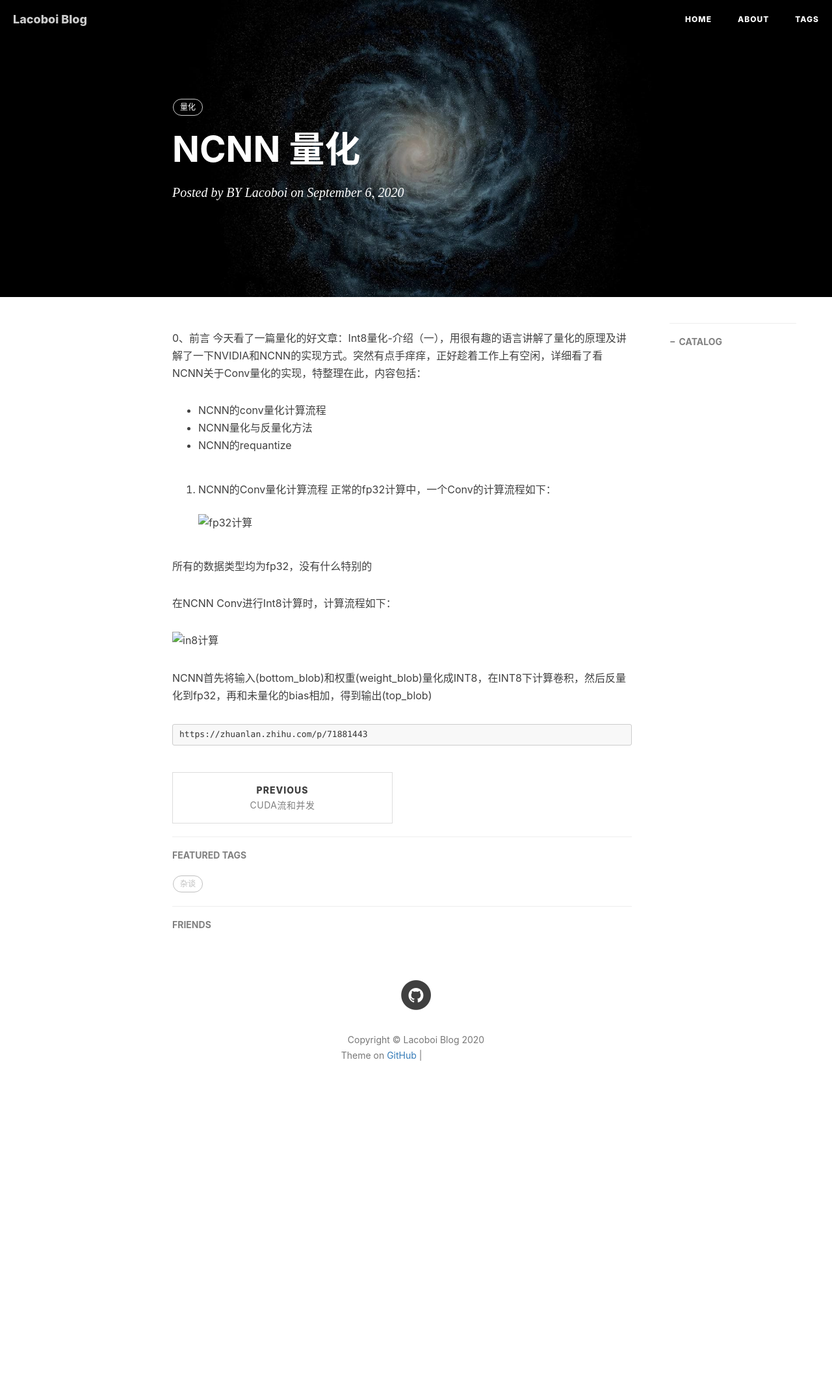
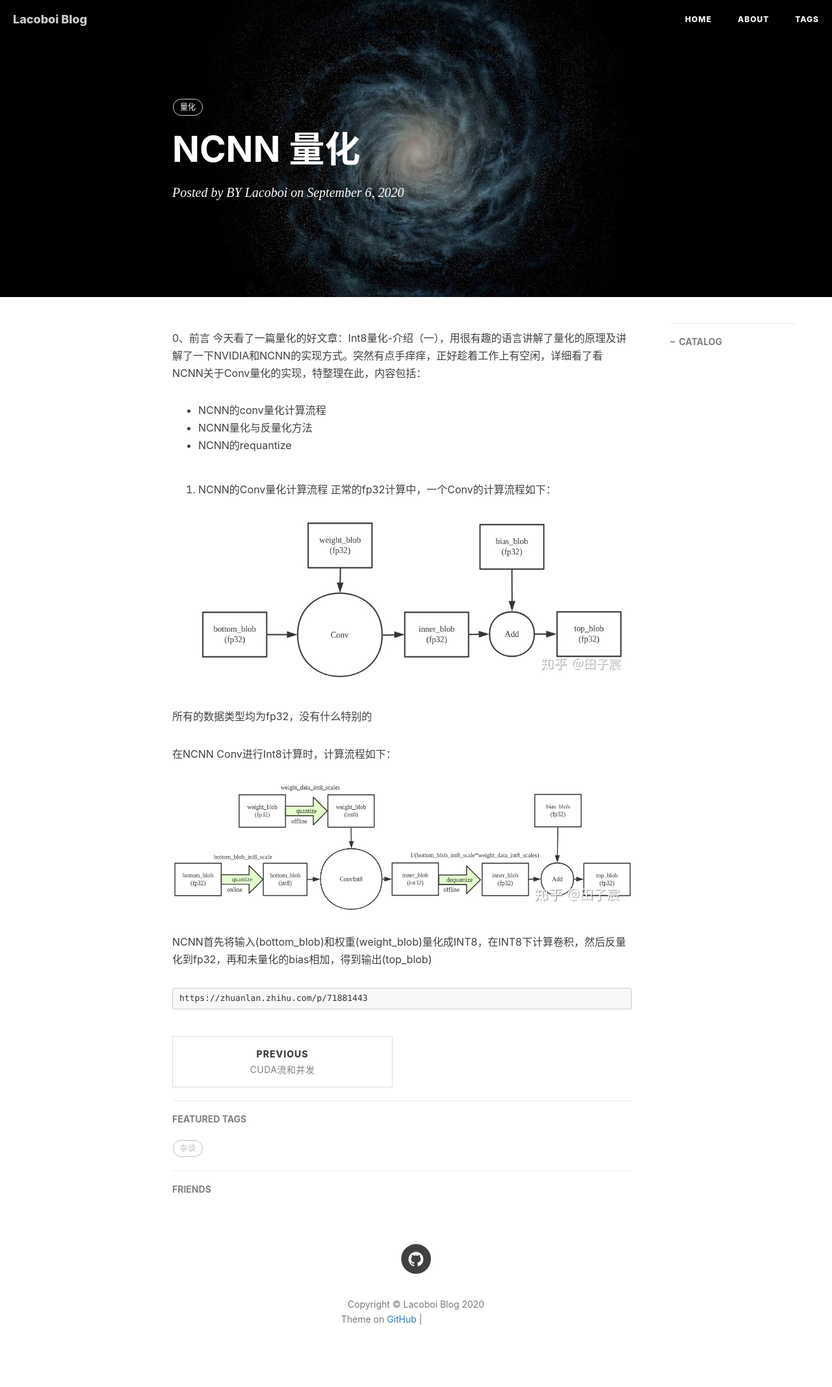
Before and after one commit to lacoboi/lacoboi.github.io, a Jekyll site: the page built from _posts/quantization/2020-09-06-NCNN量化.md, in a window 1280 px wide. Shown: the whole page at 65% size. Built offline with Jekyll 4.4.1, drawn with Linux system fonts in a browser that asks for light colours; nearby versions of some CDN libraries; comment, search, counter and statistics services are not loaded; before the commit the page ends 1728 px from its top, so only the background shows below that; grey boxes are pictures that could not be loaded.

Commit message:
添加图像

```diff
--- a/_posts/quantization/2020-09-06-NCNN量化.md
+++ b/_posts/quantization/2020-09-06-NCNN量化.md
@@ -20,13 +21,13 @@ tags:
 1. NCNN的Conv量化计算流程
 正常的fp32计算中，一个Conv的计算流程如下：
 
-   ![fp32计算](/_posts/quantization/images/1.jpg)
+   ![fp32计算](/img/post_images/quantization/1.jpg)
 
 所有的数据类型均为fp32，没有什么特别的
 
 在NCNN Conv进行Int8计算时，计算流程如下：
 
-   ![in8计算](/_posts/quantization/images/2.jpg)
+   ![in8计算](/img/post_images/quantization/2.jpg)
 
 NCNN首先将输入(bottom_blob)和权重(weight_blob)量化成INT8，在INT8下计算卷积，然后反量化到fp32，再和未量化的bias相加，得到输出(top_blob)
 
```
Also changed, not shown: other parts of _posts/quantization/2020-09-06-NCNN量化.md (+1 -0 lines), img/post_images/quantization/1.jpg (renamed from _posts/quantization/images/1.jpg), img/post_images/quantization/2.jpg (renamed from _posts/quantization/images/2.jpg).
